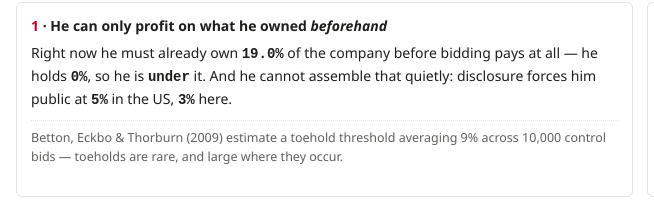
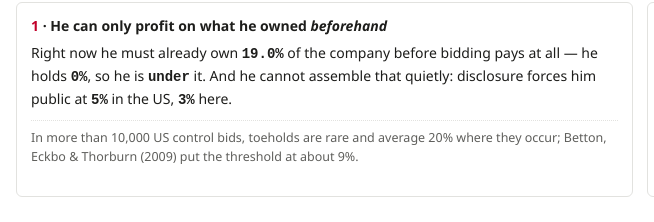
Before and after one commit to contest27/acf-2026, a plain HTML site: page L40-free-rider-explorer.html in a window 1280 px wide. Shown: the part 1380-1602 px from the top of the page, 0-654 px from the left. Drawn offline with Linux system fonts and the light colour scheme.

Commit message:
The toehold card says what Betton et al. report: rare, and 20% where they occur
The 9% threshold is their model's estimate, not an observed stake; the card
now leads with the observed facts from their abstract and keeps the 9% as
their estimate.

Co-Authored-By: Claude Opus 5.5 <noreply@anthropic.com>

```diff
--- a/L40-free-rider-explorer.html
+++ b/L40-free-rider-explorer.html
@@ -242,8 +242,8 @@ appreciates on a stake <code>&alpha;</code> he bought quietly beforehand. So
       <div class="cardhead"><span>1</span> · He can only profit on what he owned <em>beforehand</em></div>
       <div class="cardlive" id="k1"></div>
       <div class="cardnote">
-        Betton, Eckbo &amp; Thorburn (2009) estimate a toehold threshold averaging 9% across
-        10,000 control bids — toeholds are rare, and large where they occur.
+        In more than 10,000 US control bids, toeholds are rare and average 20% where they occur;
+        Betton, Eckbo &amp; Thorburn (2009) put the threshold at about 9%.
       </div>
     </div>
     <div class="card">
```
